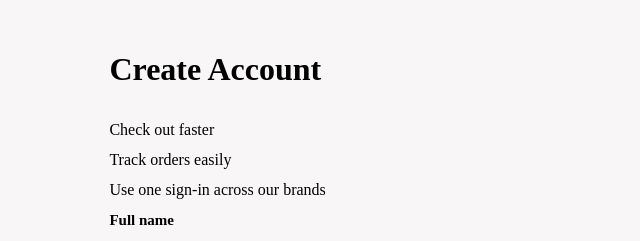
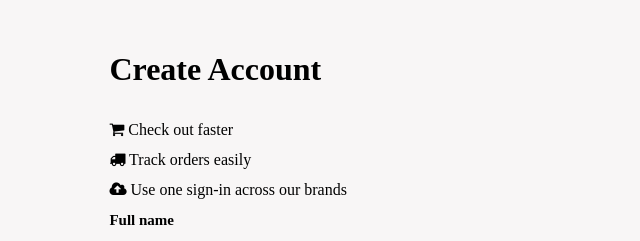
Before and after one commit to gopalkrushnas063/NORDSTROM, a plain HTML site: page signup_login/signup.html in a window 1280 px wide. Shown: the top 241 px of the page, without its empty margins (319-959 px from the left). Drawn offline with Linux system fonts and the light colour scheme.

Commit message:
icon add

```diff
--- a/signup_login/signup.html
+++ b/signup_login/signup.html
@@ -5,6 +5,8 @@
     <meta charset="UTF-8">
     <meta http-equiv="X-UA-Compatible" content="IE=edge">
     <meta name="viewport" content="width=device-width, initial-scale=1.0">
+    <link rel="stylesheet" href="https://cdnjs.cloudflare.com/ajax/libs/font-awesome/4.7.0/css/font-awesome.min.css">
+
     <title>Nordstrom | Signup</title>
     <style>
         * {
@@ -25,15 +27,18 @@
             margin: auto;
             margin-bottom: 20px;
         }
-        h1+p{
+
+        h1+p {
             width: 100%;
             height: 30px;
         }
-        h1+p+p{
+
+        h1+p+p {
             width: 100%;
             height: 30px;
         }
-        h1+p+p+p{
+
+        h1+p+p+p {
             width: 100%;
             height: 30px;
         }
@@ -93,9 +98,15 @@
     <div id="box">
         <form action="">
             <h1>Create Account</h1>
-            <p>Check out faster</p>
-            <p>Track orders easily</p>
-            <p>Use one sign-in across our brands</p>
+            <p>
+                <i class="fa fa-shopping-cart" aria-hidden="true"></i>  Check out faster
+            </p>
+            <p>
+                <i class="fa fa-truck" aria-hidden="true"></i>  Track orders easily
+            </p>
+            <p>
+                <i class="fa fa-cloud-upload" aria-hidden="true"></i> Use one sign-in across our brands
+            </p>
             <label for="">Full name </label>
             <br>
             <input type="text" id="name" placeholder="Enter your full name">
```
